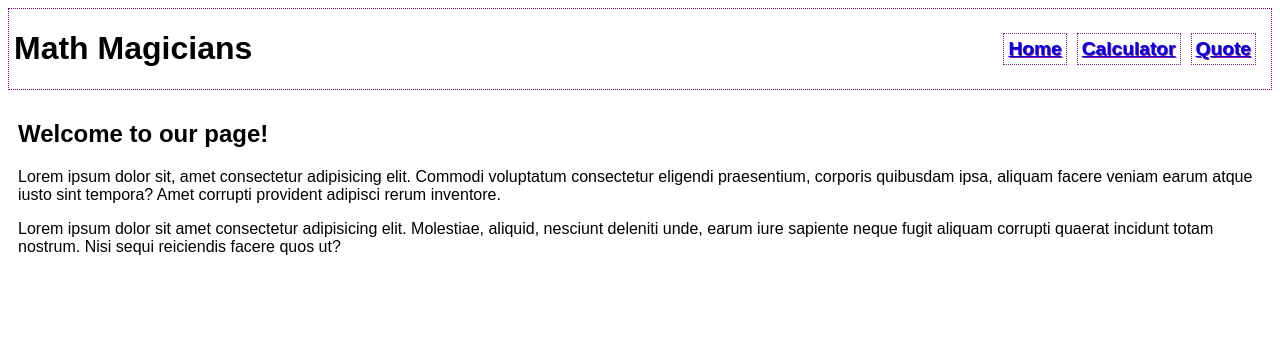
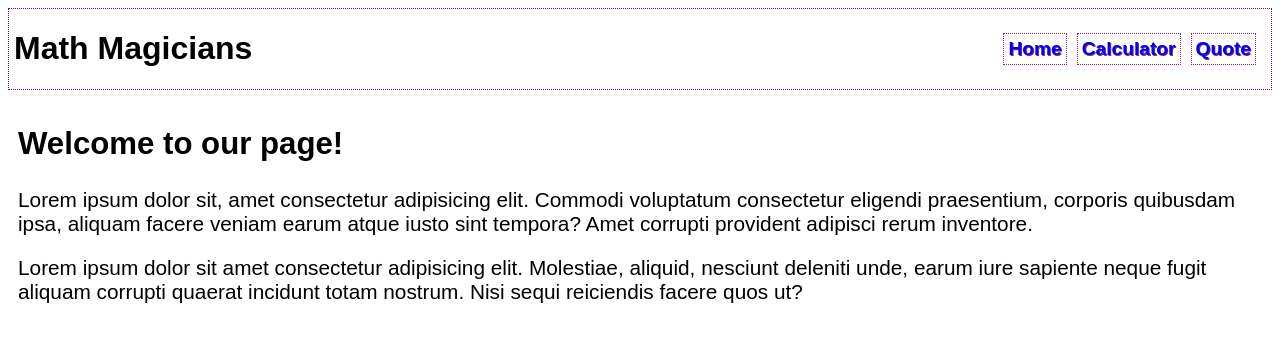
Before and after one commit to belsman/React-Calculator, a React (Create React App) app: page / in a window 1280 px wide. Shown: the top 342 px of the page. Built offline with nearby package versions, Linux system fonts and the light colour scheme.

Commit message:
Add favicon and remove link underline

```diff
--- a/public/index.html
+++ b/public/index.html
@@ -2,7 +2,7 @@
 <html lang="en">
   <head>
     <meta charset="utf-8" />
-    <link rel="icon" href="%PUBLIC_URL%/favicon.ico" />
+    <link rel="icon" href="%PUBLIC_URL%/favicon.png" />
     <meta name="viewport" content="width=device-width, initial-scale=1" />
     <meta name="theme-color" content="#000000" />
     <meta
--- a/src/index.css
+++ b/src/index.css
@@ -26,8 +26,13 @@
   cursor: pointer;
 }
 
+a {
+  text-decoration: none;
+}
+
 .content {
   padding: 10px;
+  font-size: 1.3rem;
 }
 
 .quotes {
```
Also changed, not shown: public/favicon.png (added), 1 other file (tests, documents, lock files or other folders).
